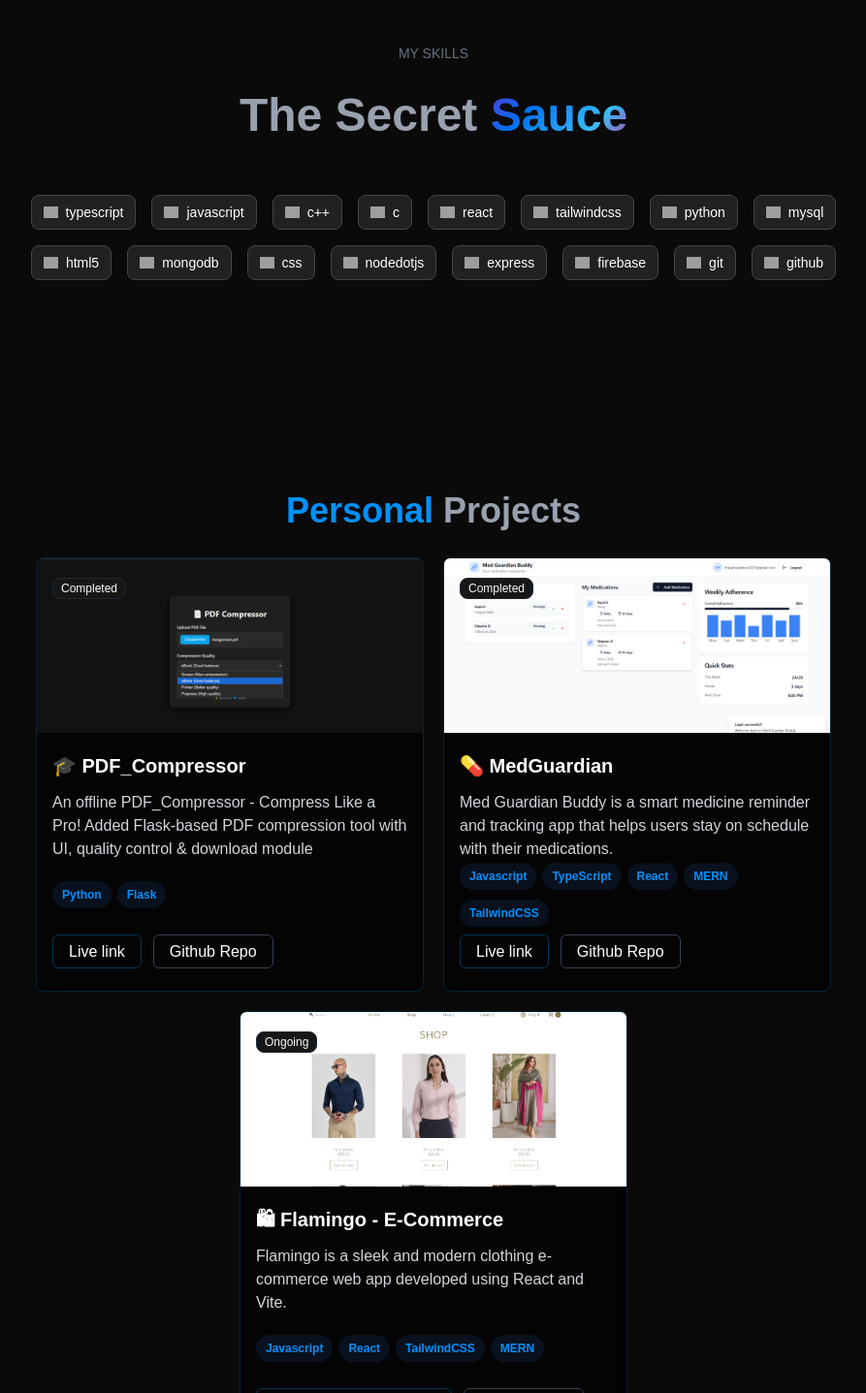
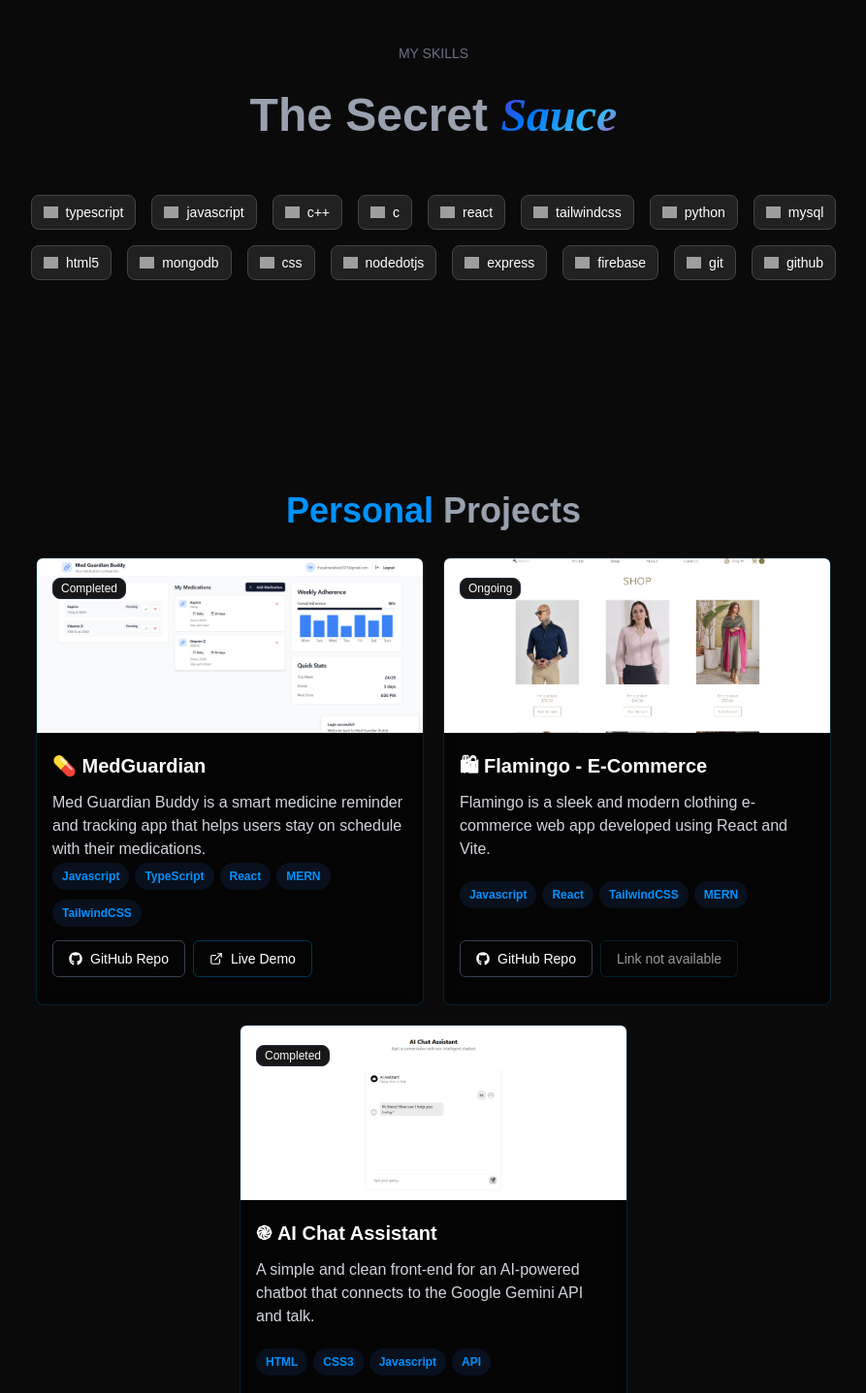
Before and after one commit to M-Salman-khan/Portfolio, a React (Vite) app: page / in a window 1280 px wide. Shown: the part 1113-2550 px from the top of the page at 97% size, without its empty margins (193-1086 px from the left). Built offline with nearby package versions, Linux system fonts and the light colour scheme; grey boxes are pictures that could not be loaded.

Commit message:
feat: add working contact form integrated with emailjs/browser

```diff
--- a/package.json
+++ b/package.json
@@ -12,9 +12,12 @@
     "format:check": "prettier . --check"
   },
   "dependencies": {
+    "@emailjs/browser": "^4.4.1",
     "@radix-ui/react-slot": "^1.2.3",
     "class-variance-authority": "^0.7.1",
     "clsx": "^2.1.1",
+    "embla-carousel-react": "^8.6.0",
+    "lenis": "^1.3.8",
     "lucide-react": "^0.525.0",
     "motion": "^12.23.12",
     "next-themes": "^0.4.6",
--- a/src/Components/Card.tsx
+++ b/src/Components/Card.tsx
@@ -1,58 +1,77 @@
 import "./css/Card.css";
-import { Badge } from "@/Components/ui/badge"
-interface CardProps{
-    name:string,
-    description:string,
-    status:string,
-    code?:string,
-    liveLink?:string,
-    imgsrc:string,
-    techStack:string[]
+import { Badge } from "@/Components/ui/badge";
+import { FaGithub } from "react-icons/fa";
+import { FiExternalLink } from "react-icons/fi";
 
+interface CardProps {
+  name: string;
+  description: string;
+  status: string;
+  code?: string;
+  liveLink?: string;
+  imgsrc: string;
+  techStack: string[];
 }
-const Card:React.FC<CardProps> = (props:CardProps) => {
+
+const Card: React.FC<CardProps> = (props: CardProps) => {
   return (
-    <div className="rounded-md border border-sky-500/20 hover:[box-shadow:0_0_30px_#0ea5e9] bg-black/60 backdrop-blur-sm transition-all duration-[600ms] hover:scale-105 hover:transform  md:w-[400px]">
-          <div className=" flex h-45 items-center justify-center bg-sky-500/10 rounded-t-sm overflow-hidden">
-            <img src={props.imgsrc} alt="PDF_Compressor" className="w-full h-auto object-cover"/>
+    <div className="rounded-md border border-sky-500/20 bg-black/60 backdrop-blur-sm transition-all duration-[600ms] hover:scale-105 hover:transform hover:[box-shadow:0_0_30px_#0ea5e9] md:w-[400px]">
+      <div className="flex h-45 items-center justify-center overflow-hidden rounded-t-sm bg-sky-500/10">
+        <img
+          src={props.imgsrc}
+          alt={props.name}
+          className="h-auto w-full object-cover"
+        />
       </div>
       <div className="px-4 py-5 pb-7">
-
-          <Badge  variant={"default"} className="border-1 border-gray-800 absolute top-[20px]" >{props.status}</Badge>
-          <h4 className="mb-3 text-xl font-bold text-white">
-            {props.name}
-          </h4>
-          <p className="text-gray-300">
-            {props.description}
-          </p>
-          <div className="tags mb-3 text-gray-200 font-bold">
-            {props.techStack.map((technology)=>(
+        <Badge
+          variant={"default"}
+          className="absolute top-[20px] border-1 border-gray-800"
+        >
+          {props.status}
+        </Badge>
+        <h4 className="mb-3 text-xl font-bold text-white">{props.name}</h4>
+        <p className="text-gray-300">{props.description}</p>
+        <div className="tags mb-3 font-bold text-gray-200">
+          {props.techStack.map((technology) => (
             <span key={technology}>{technology}</span>
           ))}
         </div>
-          <div className="mt-2 gap-4">
-            {props.liveLink?
-                <a href={props.liveLink} target="_blank"
-                className="my-2 mr-3 rounded-sm border-1 border-sky-800/60 px-4 py-2 text-white transition duration-[350ms] hover:cursor-pointer hover:bg-sky-600">
-                Live link
-                </a>:
-                <a
-                className="my-2 mr-3 rounded-sm border-1 border-sky-800/60 px-4 py-2 text-white transition duration-[350ms] hover:cursor-pointer hover:bg-sky-600"
-                >
-                Live link is not available
-                </a>
-            }
+        <div className="mt-2 flex flex-wrap gap-2 text-sm">
+          {props.code ? (
             <a
               href={props.code}
               target="_blank"
-              className="mr-3 rounded-sm border-1 border-gray-700 px-4 py-2 text-white transition duration-[350ms] hover:cursor-pointer hover:bg-gray-900/80"
+              rel="noopener noreferrer"
+              className="flex items-center gap-2 rounded-sm border border-gray-700 px-4 py-2 text-white transition duration-300 hover:bg-gray-900/80"
             >
-                Github Repo
+              <FaGithub />
+              <span>GitHub Repo</span>
             </a>
+          ) : (
+            <span className="flex cursor-not-allowed items-center gap-2 rounded-sm border border-gray-700 px-4 py-2 text-white opacity-60">
+              Github Link not available
+            </span>
+          )}
+          {props.liveLink ? (
+            <a
+              href={props.liveLink}
+              target="_blank"
+              rel="noopener noreferrer"
+              className="flex items-center gap-2 rounded-sm border border-sky-800/60 px-4 py-2 text-white transition duration-300 hover:cursor-pointer hover:bg-sky-600"
+            >
+              <FiExternalLink />
+              <span>Live Demo</span>
+            </a>
+          ) : (
+            <span className="flex cursor-not-allowed items-center gap-2 rounded-sm border border-sky-800/60 px-4 py-2 text-white opacity-60">
+              Link not available
+            </span>
+          )}
         </div>
       </div>
     </div>
-  )
-}
+  );
+};
 
-export default Card
+export default Card;
--- a/src/Components/Footer.tsx
+++ b/src/Components/Footer.tsx
@@ -1,4 +1,4 @@
-
+import { FaGithub } from "react-icons/fa";
 const Footer = () => {
   return (
     <div className="flex h-[20dvh] flex-col items-center justify-center">
@@ -12,7 +12,7 @@ const Footer = () => {
           </div>
         </div>
       </a>
-      <div className="mt-6 flex justify-center md:justify-start">
+      <div className="mt-6 flex justify-center md:justify-start gap-1">
         <a href="https://codolio.com/profile/khansalman" target="_blank">
           <i className="fa-solid fa-code inline-block cursor-pointer p-1 text-[19px] transition-all duration-400 hover:rotate-[360deg] hover:text-[#0091ff]" />
         </a>
@@ -23,7 +23,7 @@ const Footer = () => {
           <i className="fa-brands fa-instagram inline-block cursor-pointer p-1 text-[20px] transition-all duration-400 hover:rotate-[360deg] hover:text-[#0091ff]" />
         </a>
         <a href="https://github.com/M-Salman-khan" target="_blank">
-          <i className="fa-solid fa-code-branch inline-block cursor-pointer p-1 text-[20px] transition-all duration-400 hover:rotate-[360deg] hover:text-[#0091ff]" />
+                  <FaGithub className="inline-block cursor-pointer  text-[20px] transition-all duration-400 hover:rotate-[360deg] hover:text-[#0091ff]"/>
         </a>
         <a href="https://m-salman-khan.web.app" target="_blank">
           <i className="fa-solid fa-globe inline-block cursor-pointer p-1 text-[20px] transition-all duration-400 hover:rotate-[360deg] hover:text-[#0091ff]" />
--- a/src/Components/Main.tsx
+++ b/src/Components/Main.tsx
@@ -1,6 +1,7 @@
 import React from "react";
 import Typewriter from "typewriter-effect";
 import { BoxReveal } from "@/Components/magicui/box-reveal";
+import { FaGithub } from "react-icons/fa";
 
 const Main = () => {
   return (
@@ -56,7 +57,7 @@ const Main = () => {
         </div>
         </BoxReveal>
         <BoxReveal boxColor={"#0091ff"} duration={0.5}>
-        <div className="mt-6 flex justify-center md:justify-start">
+        <div className="mt-6 flex justify-center md:justify-start gap-1">
           <a href="https://codolio.com/profile/khansalman" target="_blank">
             <i className="fa-solid fa-code inline-block cursor-pointer p-1 text-[19px] transition-all duration-400 hover:rotate-[360deg] hover:text-[#0091ff]" />
           </a>
@@ -67,7 +68,7 @@ const Main = () => {
             <i className="fa-brands fa-instagram inline-block cursor-pointer p-1 text-[20px] transition-all duration-400 hover:rotate-[360deg] hover:text-[#0091ff]" />
           </a>
           <a href="https://github.com/M-Salman-khan" target="_blank">
-            <i className="fa-solid fa-code-branch inline-block cursor-pointer p-1 text-[20px] transition-all duration-400 hover:rotate-[360deg] hover:text-[#0091ff]" />
+          <FaGithub className="inline-block cursor-pointer  text-[20px] transition-all duration-400 hover:rotate-[360deg] hover:text-[#0091ff]"/>
           </a>
           <a href="https://m-salman-khan.web.app" target="_blank">
             <i className="fa-solid fa-globe inline-block cursor-pointer p-1 text-[20px] transition-all duration-400 hover:rotate-[360deg] hover:text-[#0091ff]" />
--- a/src/Components/Projects.tsx
+++ b/src/Components/Projects.tsx
@@ -1,5 +1,6 @@
 import "./css/Card.css";
 import Card from "./Card";
+
 const Projects = () => {
   return (
     <div id="projects" className="mb-25 min-h-[90dvh] pt-[70px]">
@@ -11,7 +12,7 @@ const Projects = () => {
 
       <div className="m-auto flex w-[90%] flex-wrap items-center justify-center gap-5">
         {/* PDF COMPRESSOR */}
-        <Card
+        {/* <Card
           status={"Completed"}
           name={"🎓 PDF_Compressor"}
           description={
@@ -21,22 +22,47 @@ const Projects = () => {
           liveLink={"https://pdf-compressor-8v8j.onrender.com/"}
           code={"https://github.com/M-Salman-khan/PDF_Compressor"}
           imgsrc="/img/Projects/PDF_Compressor.png"
+        /> */}
+
+        {/* Med Guardian */}
+        <Card
+          name="💊 MedGuardian"
+          description="Med Guardian Buddy is a smart medicine reminder and tracking app
+            that helps users stay on schedule with their medications."
+          techStack={[
+            "Javascript",
+            "TypeScript",
+            "React",
+            "MERN",
+            "TailwindCSS",
+          ]}
+          liveLink="https://med-guardian-buddy.vercel.app/"
+          code="https://github.com/M-Salman-khan/Med_Reminder"
+          status="Completed"
+          imgsrc="/img/Projects/MedGuard.png"
         />
 
-        {/* Med Guardian */}
-        <Card name="💊 MedGuardian" description="Med Guardian Buddy is a smart medicine reminder and tracking app
-            that helps users stay on schedule with their medications." techStack={["Javascript","TypeScript", "React", "MERN", "TailwindCSS"]}
-            liveLink="https://med-guardian-buddy.vercel.app/"
-            code="https://github.com/M-Salman-khan/Med_Reminder"
-            status="Completed"
-            imgsrc="/img/Projects/MedGuard.png"
-            />
+        {/* Flamingo */}
+        <Card
+          name="🛍 Flamingo - E-Commerce"
+          description="Flamingo is a sleek and modern clothing e-commerce web app developed
+            using React and Vite."
+          techStack={["Javascript", "React", "TailwindCSS", "MERN"]}
+          code="https://github.com/M-Salman-khan/Flamingo"
+          status="Ongoing"
+          imgsrc="/img/Projects/Flamingo.png"
+        />
 
 
-        {/* Flamingo */}
-        <Card name="🛍 Flamingo - E-Commerce" description="Flamingo is a sleek and modern clothing e-commerce web app developed
-            using React and Vite." techStack={["Javascript", "React", "TailwindCSS", "MERN"]} code="https://github.com/M-Salman-khan/Flamingo"
-            status="Ongoing" imgsrc="/img/Projects/Flamingo.png" />
+        {/* Chat Bot */}
+        <Card
+          name="֎ AI Chat Assistant"
+          description="A simple and clean front-end for an AI-powered chatbot that connects to the Google Gemini API and talk."
+          techStack={["HTML", "CSS3","Javascript",  "API"]}
+          code="https://github.com/M-Salman-khan/GEMINI_ChatBot"
+          status="Completed"
+          imgsrc="/img/Projects/ChatBot.png"
+        />
       </div>
     </div>
   );
--- a/src/Components/Shadcn-Component/AuraText.tsx
+++ b/src/Components/Shadcn-Component/AuraText.tsx
@@ -29,7 +29,7 @@ export const AuroraText = memo(
       <span className={`relative inline-block ${className}`}>
         <span className="sr-only">{children}</span>
         <span
-          className="relative animate-aurora bg-[length:200%_auto] bg-clip-text text-transparent"
+          className="relative animate-aurora bg-[length:200%_auto] bg-clip-text text-transparent font-nyght italic"
           style={gradientStyle}
           aria-hidden="true"
         >
--- a/src/Components/Skills.tsx
+++ b/src/Components/Skills.tsx
@@ -32,7 +32,7 @@ const Skills= () => {
     </div>
     <div>
       <div className='pt-[50px]'>
-        <div className='flex flex-wrap w-[70%] m-auto justify-center'>
+        <div className='flex flex-wrap md:w-[70%] m-auto justify-center'>
     {slugs.map((slug)=>(
         <Button variant={"outline"} className='bg-[#212121] border-1 m-2 border-[#454545] rounded-md px-3 py-1 flex gap-2 items-center justify-around' key={slug}>
           <img src={`https://cdn.simpleicons.org/${slug}`} alt={slug} width={15} height={15} />{slug}
--- a/src/index.css
+++ b/src/index.css
@@ -2,10 +2,6 @@
 @import "tw-animate-css";
 
 @custom-variant dark (&:is(.dark *));
-/* @plugin "flowbite-react/plugin/tailwindcss";
-@source "../.flowbite-react/class-list.json";
-
-@custom-variant dark (&:where(.dark, .dark *)); */
 
 * {
     box-sizing: border-box;
@@ -61,7 +57,7 @@ body {
 
 .imageShadow{
     animation: glowShadow 5s infinite ease-in-out;
-    border: 8px solid #0091ff;
+    border: 5px solid #0091ff;
 }
 @keyframes glowShadow{
     0%,100%{
@@ -177,6 +173,6 @@ body {
     }
 }
 
-.font{
-    font-family: monospace;
+.font-nyght{
+    font-family: serif;
 }
```
Also changed, not shown: src/Components/Contact.tsx (+48 -24 lines), 1 other file (tests, documents, lock files or other folders). Lines whose indentation alone changed are shown as unchanged.
